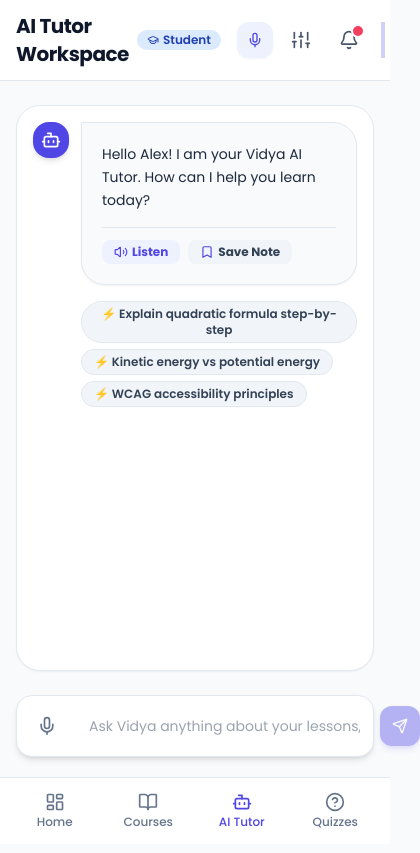
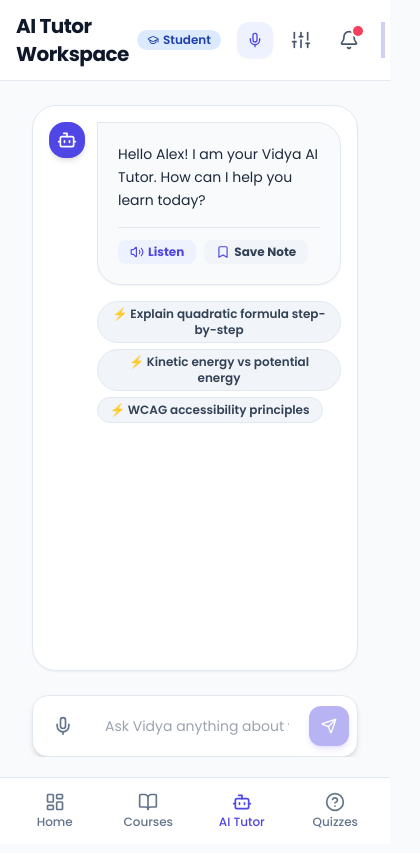
Before and after one commit to Sourish008/vidyanew, a React (Vite) app: page /student/ai-tutor in a window 390 px wide. Shown: the whole page, 420 px wide, since content can reach past the window. Built offline with nearby package versions, Linux system fonts and the light colour scheme; grey boxes are pictures that could not be loaded.

Commit message:
chore: apply responsive and accessibility fixes for AI Tutor workspace

```diff
--- a/src/components/layout/Shell.tsx
+++ b/src/components/layout/Shell.tsx
@@ -35,7 +35,7 @@ export const Shell: React.FC<ShellProps> = ({ children, title }) => {
   }, [location.pathname, profile.voiceNavigation]);
 
   return (
-    <div className="min-h-screen flex bg-slate-50 dark:bg-slate-950 text-slate-900 dark:text-slate-100 font-sans transition-colors relative">
+    <div className="min-h-screen flex bg-slate-50 dark:bg-slate-950 text-slate-900 dark:text-slate-100 font-sans transition-colors relative overflow-x-hidden">
       {/* Sidebar Navigation for Desktop */}
       <Sidebar />
 
--- a/src/components/layout/Sidebar.tsx
+++ b/src/components/layout/Sidebar.tsx
@@ -38,11 +38,15 @@ export const Sidebar: React.FC = () => {
     { to: '/teacher/analytics', label: 'Teacher Analytics', icon: BarChart3 },
   ];
 
-  const links = role === 'teacher' ? teacherLinks : studentLinks;
+  // select links for role, remove sidebar accessibility duplicate, and dedupe by path
+  const rawLinks = role === 'teacher' ? teacherLinks : studentLinks;
+  const links = rawLinks
+    .filter((l) => l.to !== '/student/profile/accessibility')
+    .filter((l, i, arr) => arr.findIndex(x => x.to === l.to) === i);
 
   return (
     <aside
-      className="hidden md:flex flex-col w-64 bg-white dark:bg-slate-900 border-r border-slate-200 dark:border-slate-800 p-4 shrink-0 transition-colors"
+      className="hidden md:flex flex-col w-64 bg-white dark:bg-slate-900 border-r border-slate-200 dark:border-slate-800 p-4 pb-6 gap-4 shrink-0 transition-colors"
       aria-label="Main Application Sidebar"
     >
       {/* Brand Logo & Title */}
@@ -51,17 +55,13 @@ export const Sidebar: React.FC = () => {
           <Sparkles className="w-6 h-6" />
         </div>
         <div>
-          <span className="font-extrabold text-xl tracking-tight text-slate-900 dark:text-white">
-            Vidya
-          </span>
-          <span className="block text-[10px] font-semibold text-slate-400 dark:text-slate-500 uppercase tracking-widest">
-            Inclusive EdTech
-          </span>
+          <span className="font-extrabold text-xl tracking-tight text-slate-900 dark:text-white">Vidya</span>
+          <span className="block text-[10px] font-semibold text-slate-400 dark:text-slate-500 normal-case tracking-widest">Inclusive EdTech</span>
         </div>
       </Link>
 
       {/* Navigation Items */}
-      <nav className="flex-1 space-y-1.5">
+      <nav className="flex-1 space-y-1.5" aria-label="Primary">
         {links.map((link) => {
           const Icon = link.icon;
           return (
@@ -69,22 +69,27 @@ export const Sidebar: React.FC = () => {
               key={link.to}
               to={link.to}
               end={link.end}
+              title={link.label}
               className={({ isActive }) =>
-                `flex items-center justify-between px-3.5 py-2.5 rounded-xl font-medium text-sm transition-all ${
+                `flex items-center justify-between px-3.5 py-2.5 min-h-[40px] rounded-xl font-medium text-sm transition-all ${
                   isActive
                     ? 'bg-indigo-600 text-white shadow-md shadow-indigo-600/20 font-semibold'
                     : 'text-slate-600 dark:text-slate-300 hover:bg-slate-100 dark:hover:bg-slate-800'
                 }`
                 }
               >
+              {({ isActive }) => (
+                <>
                   <div className="flex items-center gap-3">
                     <Icon className="w-5 h-5" />
-                <span>{link.label}</span>
+                    <span className="truncate max-w-[11rem]">{link.label}</span>
                   </div>
-              {link.badge && (
+                  {link.badge && !isActive && (
                     <span className="text-[10px] font-bold px-2 py-0.5 rounded-full bg-indigo-100 text-indigo-800 dark:bg-indigo-950 dark:text-indigo-300">
                       {link.badge}
                     </span>
+                  )}
+                </>
               )}
             </NavLink>
           );
@@ -96,9 +101,7 @@ export const Sidebar: React.FC = () => {
         <p className="font-bold text-slate-900 dark:text-white flex items-center gap-1.5">
           <span>Accessibility First</span>
         </p>
-        <p className="text-slate-500 dark:text-slate-400 mt-1">
-          WCAG 2.2 AA compliant. Every learner belongs.
-        </p>
+        <p className="text-slate-500 dark:text-slate-400 mt-1">WCAG 2.2 AA compliant. Every learner belongs.</p>
       </div>
     </aside>
   );
--- a/src/index.css
+++ b/src/index.css
@@ -13,6 +13,13 @@
     outline: none !important;
     box-shadow: 0 0 0 2px #4f46e5, 0 0 0 4px rgba(79, 70, 229, 0.3) !important;
   }
+}
+
+@layer components {
+  .btn { @apply inline-flex items-center justify-center gap-2 rounded-xl font-semibold transition; }
+  .btn-primary { @apply btn bg-indigo-600 text-white px-3 py-2 shadow-md hover:bg-indigo-500; }
+  .btn-secondary { @apply btn bg-slate-100 text-slate-800 px-3 py-2 hover:bg-slate-200; }
+  .btn-ghost { @apply btn bg-transparent text-slate-600 px-2 py-1 hover:bg-slate-100; }
 }
 
 /* 1. Dynamic Text Scaling */
@@ -93,3 +100,24 @@ html.reduce-motion *::after {
 .animate-slideUp {
   animation: slideUp 0.3s cubic-bezier(0.16, 1, 0.3, 1) forwards;
 }
+
+/* Prevent horizontal overflow globally and make rich content responsive */
+html, body, #root {
+  overflow-x: hidden;
+}
+
+main, .min-w-0 {
+  overflow-x: hidden;
+}
+
+.prose img,
+.prose table {
+  max-width: 100%;
+  width: auto;
+}
+
+.prose pre {
+  overflow-x: auto;
+  white-space: pre-wrap;
+  word-break: break-word;
+}
--- a/src/pages/student/AITutorPage.tsx
+++ b/src/pages/student/AITutorPage.tsx
@@ -1,4 +1,10 @@
 import React, { useState } from 'react';
+import ReactMarkdown from 'react-markdown';
+import remarkGfm from 'remark-gfm';
+import remarkMath from 'remark-math';
+import rehypeKatex from 'rehype-katex';
+import 'katex/dist/katex.min.css';
+import katex from 'katex';
 import { Shell } from '../../components/layout/Shell';
 import { useData } from '../../context/DataContext';
 import { useAccessibility } from '../../context/AccessibilityContext';
@@ -23,6 +29,77 @@ interface ChatMessage {
   sender: 'user' | 'ai';
   text: string;
   data?: AIChatOutput;
+}
+
+// Lightweight renderer: converts basic Markdown (headings, bold, lists)
+// and renders LaTeX math ($...$ and $$...$$) using KaTeX to cleanly display formulas.
+function escapeHtml(str: string) {
+  return str
+    .replace(/&/g, '&amp;')
+    .replace(/</g, '&lt;')
+    .replace(/>/g, '&gt;')
+    .replace(/"/g, '&quot;')
+    .replace(/'/g, '&#39;');
+}
+
+function renderAIContentToHtml(input: string) {
+  if (!input) return '';
+
+  let html = input;
+
+  // Render block math $$...$$ first
+  html = html.replace(/\$\$([\s\S]+?)\$\$/g, (_m, expr) => {
+    try {
+      return katex.renderToString(expr.trim(), { displayMode: true, throwOnError: false });
+    } catch (e) {
+      return `<pre>${escapeHtml(expr)}</pre>`;
+    }
+  });
+
+  // Render inline math $...$
+  html = html.replace(/\$([^$\n]+?)\$/g, (_m, expr) => {
+    try {
+      return katex.renderToString(expr.trim(), { displayMode: false, throwOnError: false });
+    } catch (e) {
+      return `<code>${escapeHtml(expr)}</code>`;
+    }
+  });
+
+  // Basic markdown conversions: headings, bold, lists, paragraphs
+  // Headings: ###, ##, #
+  html = html.replace(/^###\s*(.+)$/gm, '<h3>$1</h3>');
+  html = html.replace(/^##\s*(.+)$/gm, '<h2>$1</h2>');
+  html = html.replace(/^#\s*(.+)$/gm, '<h1>$1</h1>');
+
+  // Normalize heading levels: promote first H3 to H2 to avoid skipping from page H1 -> H3
+  html = html.replace(/<h3>/, '<h2>');
+
+  // Bold **text**
+  html = html.replace(/\*\*(.+?)\*\*/g, '<strong>$1</strong>');
+
+  // Unordered lists: lines starting with - or *
+  // Convert consecutive list lines into a single <ul>
+  html = html.replace(/(^((?:[-*]\s+.+\n?)+))/gm, (m) => {
+    const items = m
+      .trim()
+      .split(/\n+/)
+      .map((l) => l.replace(/^[-*]\s+/, ''))
+      .map((li) => `<li>${li}</li>`)
+      .join('');
+    return `<ul>${items}</ul>`;
+  });
+
+  // Preserve existing line breaks into paragraphs
+  html = html
+    .split(/\n\s*\n/)
+    .map((block) => {
+      // if the block already contains block-level tags, keep it
+      if (/^\s*<h|<ul|<pre|<h1|<h2|<h3|<table/.test(block)) return block;
+      return `<p>${block.replace(/\n/g, '<br/>')}</p>`;
+    })
+    .join('');
+
+  return html;
 }
 
 export const AITutorPage: React.FC = () => {
@@ -106,13 +183,13 @@ I can assist you with:
 
   return (
     <Shell title="AI Tutor Workspace">
-      <div className="max-w-4xl mx-auto space-y-6 flex flex-col h-[calc(100vh-12rem)]">
+      <div className="w-full max-w-4xl mx-auto px-4 sm:px-6 lg:px-0 space-y-6 flex flex-col h-[calc(100vh-12rem)] overflow-x-hidden">
         {/* Chat Messages Container */}
-        <div className="flex-1 overflow-y-auto p-4 bg-white dark:bg-slate-900 rounded-3xl border border-slate-200 dark:border-slate-800 shadow-sm space-y-6">
+        <div className="flex-1 w-full min-w-0 overflow-y-auto overflow-x-hidden p-4 bg-white dark:bg-slate-900 rounded-3xl border border-slate-200 dark:border-slate-800 shadow-sm space-y-6">
           {messages.map((msg) => (
             <div
               key={msg.id}
-              className={`flex gap-3 ${msg.sender === 'user' ? 'justify-end' : 'justify-start'}`}
+              className={`flex gap-3 w-full min-w-0 ${msg.sender === 'user' ? 'justify-end' : 'justify-start'}`}
             >
               {msg.sender === 'ai' && (
                 <div className="w-9 h-9 rounded-2xl bg-indigo-600 text-white flex items-center justify-center shrink-0 shadow-md">
@@ -120,9 +197,9 @@ I can assist you with:
                 </div>
               )}
 
-              <div className={`max-w-2xl space-y-3 ${msg.sender === 'user' ? 'items-end' : ''}`}>
+              <div className={`w-full max-w-full sm:max-w-2xl space-y-3 min-w-0 ${msg.sender === 'user' ? 'items-end' : ''}`}>
                 <div
-                  className={`p-5 rounded-3xl shadow-sm text-sm ${
+                  className={`p-5 rounded-3xl shadow-sm text-sm break-words max-w-full ${
                     msg.sender === 'user'
                       ? 'bg-indigo-600 text-white font-medium rounded-tr-none'
                       : 'bg-slate-50 dark:bg-slate-800/80 text-slate-800 dark:text-slate-200 border border-slate-200 dark:border-slate-700 rounded-tl-none'
@@ -133,8 +210,12 @@ I can assist you with:
                   ) : (
                     <div className="space-y-4">
                       {/* Document-styled content rendering */}
-                      <div className="prose dark:prose-invert max-w-none text-sm leading-relaxed whitespace-pre-line">
-                        {msg.text}
+                      <div className="prose dark:prose-invert max-w-none text-sm leading-relaxed break-words">
+                        <div
+                          dangerouslySetInnerHTML={{
+                            __html: renderAIContentToHtml(msg.text),
+                          }}
+                        />
                       </div>
 
                       {/* MathML Display if formula present */}
@@ -249,7 +330,7 @@ I can assist you with:
         </div>
 
         {/* Input Composer Bar */}
-        <div className="p-2 bg-white dark:bg-slate-900 rounded-2xl border border-slate-200 dark:border-slate-800 shadow-md">
+            <div className="p-2 bg-white dark:bg-slate-900 rounded-2xl border border-slate-200 dark:border-slate-800 shadow-md">
           <form
             onSubmit={(e) => {
               e.preventDefault();
@@ -271,7 +352,7 @@ I can assist you with:
               value={inputMsg}
               onChange={(e) => setInputMsg(e.target.value)}
               placeholder="Ask Vidya anything about your lessons, math formulas, or physics laws..."
-              className="flex-1 px-3 py-2 bg-transparent text-sm text-slate-900 dark:text-white focus:outline-none"
+              className="flex-1 min-w-0 px-3 py-2 bg-transparent text-sm text-slate-900 dark:text-white focus:outline-none"
             />
 
             <button
--- a/vite.config.ts
+++ b/vite.config.ts
@@ -12,6 +12,7 @@ export default defineConfig({
     },
   },
   server: {
+    host: '0.0.0.0',
     port: 3000,
     open: true,
     // Add lightweight dev middleware to mock a minimal backend for auth and teacher APIs
```
Also changed, not shown: package.json (+8 -0 lines), 1 other file (tests, documents, lock files or other folders). Lines whose indentation alone changed are shown as unchanged.
